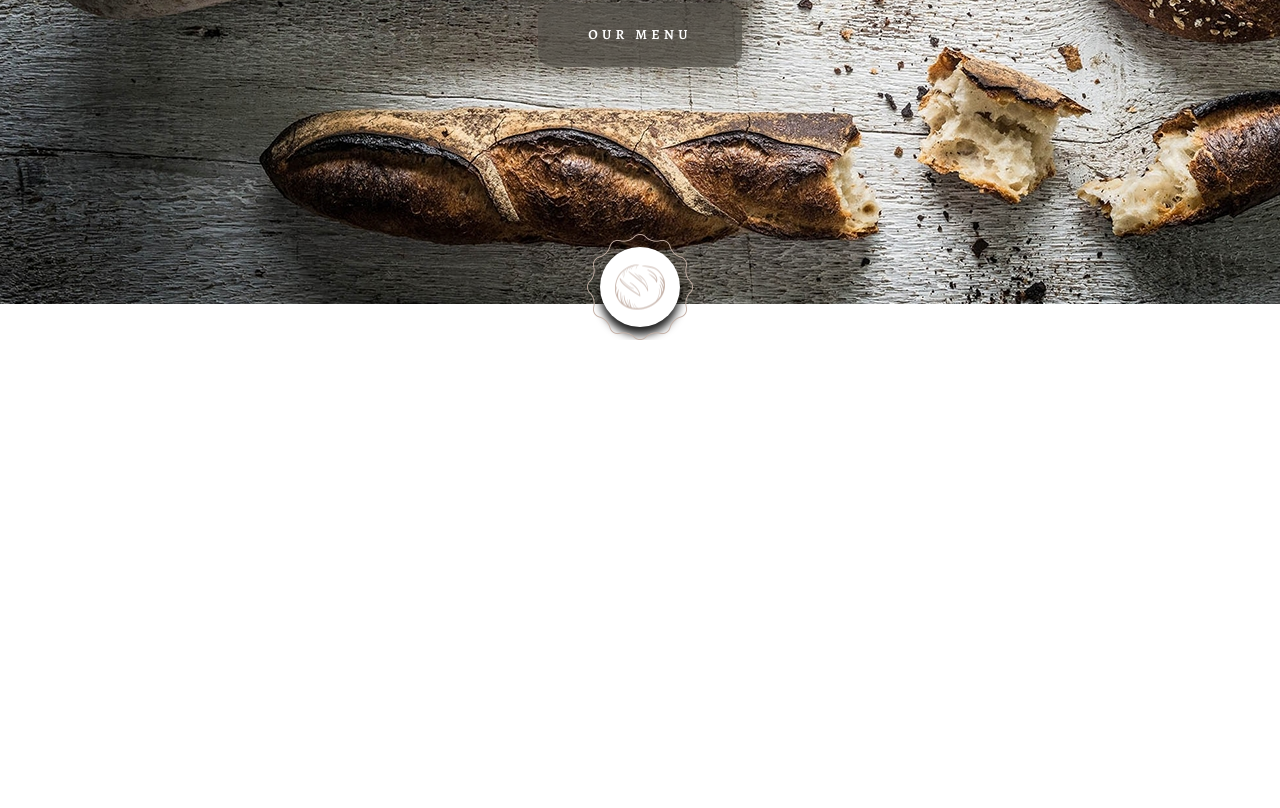
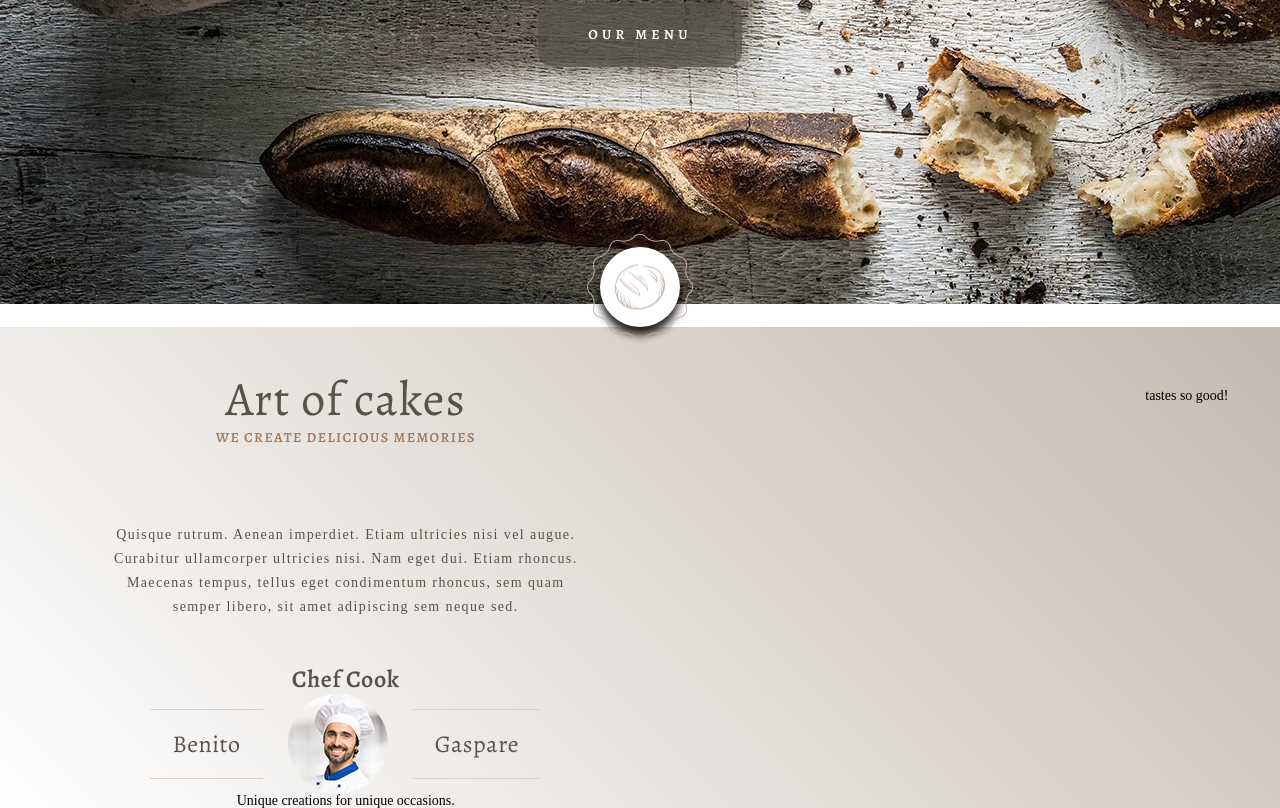
Before and after one commit to dant380/Bakery, a plain HTML site: page dist/index.html in a window 1280 px wide. Shown: the part 596-1404 px from the top of the page. Before the commit the page ends 936 px from the top, so only its background shows below. Drawn offline with nearby package versions, Linux system fonts and the light colour scheme.

Commit message:
about-us__beta

```diff
--- a/dist/index.html
+++ b/dist/index.html
@@ -41,5 +41,32 @@
       </div>
     </div>
   </div>
+  <div class="about-us">
+    <section class="about-us__container">
+      <div class="about-us__text">
+        <h2 class="about-us__title">Art of cakes</h2>
+        <p class="about-us__subtitle">we create delicious memories</p>
+        <p class="about-us__content-text">Quisque rutrum. Aenean imperdiet. Etiam ultricies nisi vel augue. Curabitur ullamcorper ultricies nisi. Nam eget dui. Etiam rhoncus. Maecenas tempus, tellus eget condimentum rhoncus, sem quam semper libero, sit amet adipiscing sem neque sed.</p>
+        <p class="about-us__persona-title">Chef Cook</p>
+        <div class="about-us__persona-item">
+          <div class="about-us__persona-name">Benito</div>
+          <img src="/img/about-us/about-us__photo.png" alt="" class="about-us__persona-photo">
+          <div class="about-us__persona-name">Gaspare</div>
+        </div>
+        <p class="about-us__quote">Unique creations for unique
+          occasions.</p>
+      </div>
+      <div class="about-us__img">
+        <img src="" alt="" class="about-us__img-item">
+        <img src="" alt="" class="about-us__img-item">
+        <img src="" alt="" class="about-us__img-item">
+        <img src="" alt="" class="about-us__img-item">
+        <div class="about-us__img-icon">
+          <img src="" alt="" class="about-us__img-icon-item">
+          <span class="about-us__img-text">tastes so good!</span>
+        </div>
+      </div>
+    </section>
+  </div>
 </body>
 </html>
--- a/src/scss/style.scss
+++ b/src/scss/style.scss
@@ -5,84 +5,102 @@ body {
 }
 
 @import "header.scss";
+@import "top-banner.scss";
 
-.top-banner {
-  &__bg {
-    position: absolute;
-    top: 0;
-    left: 0;
-    z-index: 1;
+.about-us {
+  background-image: linear-gradient(-135deg, #c4b9ae 0%, #fff 100%);
+
+  &__container {
+    display: flex;
+    justify-content: space-between;
+    max-width: 1177px;
+    margin: 0 auto;
+    padding: 48px 0 0 0;
   }
 
-  &__container {
-    position: relative;
-    z-index: 3;
+  &__text {
     display: flex;
+    flex-basis: 50%;
     flex-direction: column;
     align-items: center;
-    max-width: 765px;
-    margin: 0 auto;
   }
 
   &__title {
-    margin: 213px 0 0 0;
-    color: #fff;
-    font-weight: 700;
-    font-size: 92px;
-    font-family: "Playfair Display";
-    line-height: 24px;
-    letter-spacing: 6px;
-    text-shadow: 0 1px 0 #3d3029;
+    color: #56534c;
+    font-size: 48px;
+    font-family: Alegreya;
+    letter-spacing: 1.2px;
   }
 
   &__subtitle {
-    max-width: 544px;
-    margin: 136px 0 0 0;
-    color: #fff;
-    font-size: 24px;
-    font-family: "Proxima Nova";
-    line-height: 36px;
-    letter-spacing: 2.4px;
-    text-align: center;
-    text-shadow: 0 1px 0 #3d3029;
-  }
-
-  &__btn {
-    position: relative;
-    margin: 70px 0 0 0;
-    padding: 20px 50px;
-    color: #fff;
+    margin: 0 0 70px 0;
+    color: #a47d5e;
     font-weight: 700;
     font-size: 14px;
     font-family: Alegreya;
-    line-height: 24px;
-    letter-spacing: 4.2px;
+    line-height: 30px;
+    letter-spacing: 1.4px;
     text-transform: uppercase;
-    background: rgba(86, 83, 76, 0.7);
-    border-radius: 15px;
   }
 
-  &__icon {
-    position: relative;
-    width: 80px;
-    height: 80px;
-    margin: 180px 0 0 0;
-    background: #fff;
-    border-radius: 50%;
-    box-shadow: 0 8px 9px rgba(0, 0, 0, 0.87);
+  &__content-text {
+    max-width: 484px;
+    margin: 0 0 45px 0;
+    color: #56534c;
+    font-size: 14px;
+    font-family: "Proxima Nova";
+    line-height: 24px;
+    letter-spacing: 1.4px;
+    text-align: center;
   }
 
-  &__icon-item1 {
-    position: absolute;
-    top: 50%;
-    left: 50%;
-    transform: translate(-50%, -50%);
+  &__persona-title {
+    color: #56534c;
+    font-weight: 700;
+    font-size: 24px;
+    font-family: Alegreya;
+    line-height: 30px;
+    letter-spacing: 0.6px;
+    text-align: center;
   }
 
-  &__icon-item2 {
-    position: absolute;
-    top: 50%;
-    left: 50%;
-    transform: translate(-50%, -50%);
+  &__persona-item {
+    display: flex;
+  }
+
+  &__persona-name {
+    align-self: center;
+    padding: 19px 22px;
+    color: #56534c;
+    font-size: 24px;
+    font-family: Alegreya;
+    line-height: 30px;
+    letter-spacing: 0.6px;
+    text-align: center;
+    border: 1px solid #d7d5ca;
+    border-right: none;
+    border-left: none;
+  }
+
+  &__persona-photo {
+    margin: 0 25px;
+  }
+
+  &__quote {
+  }
+
+  &__img {
+  }
+
+  &__img-item {
+  }
+
+  &__img-icon {
+  }
+
+  &__img-icon-item {
+  }
+
+  &__img-text {
   }
 }
--- /dev/null
+++ b/src/scss/top-banner.scss
@@ -0,0 +1,80 @@
+.top-banner {
+  &__bg {
+    position: absolute;
+    top: 0;
+    left: 0;
+    z-index: 1;
+  }
+
+  &__container {
+    position: relative;
+    z-index: 3;
+    display: flex;
+    flex-direction: column;
+    align-items: center;
+    max-width: 765px;
+    margin: 0 auto;
+  }
+
+  &__title {
+    margin: 213px 0 0 0;
+    color: #fff;
+    font-weight: 700;
+    font-size: 92px;
+    font-family: "Playfair Display";
+    line-height: 24px;
+    letter-spacing: 6px;
+    text-shadow: 0 3px 0 #3d3029;
+  }
+
+  &__subtitle {
+    max-width: 544px;
+    margin: 136px 0 0 0;
+    color: #fff;
+    font-size: 24px;
+    font-family: "Proxima Nova";
+    line-height: 36px;
+    letter-spacing: 2.4px;
+    text-align: center;
+    text-shadow: 0 1px 0 #3d3029;
+  }
+
+  &__btn {
+    position: relative;
+    margin: 70px 0 0 0;
+    padding: 20px 50px;
+    color: #fff;
+    font-weight: 700;
+    font-size: 14px;
+    font-family: Alegreya;
+    line-height: 24px;
+    letter-spacing: 4.2px;
+    text-transform: uppercase;
+    background: rgba(86, 83, 76, 0.7);
+    border-radius: 15px;
+  }
+
+  &__icon {
+    position: relative;
+    width: 80px;
+    height: 80px;
+    margin: 180px 0 0 0;
+    background: #fff;
+    border-radius: 50%;
+    box-shadow: 0 8px 9px rgba(0, 0, 0, 0.87);
+  }
+
+  &__icon-item1 {
+    position: absolute;
+    top: 50%;
+    left: 50%;
+    transform: translate(-50%, -50%);
+  }
+
+  &__icon-item2 {
+    position: absolute;
+    top: 50%;
+    left: 50%;
+    transform: translate(-50%, -50%);
+  }
+}
```
Also changed, not shown: src/index.html (+27 -0 lines), dist/css/style.css, dist/img/about-us/about-us__photo.jpg (added), dist/img/about-us/about-us__photo.png (added).
